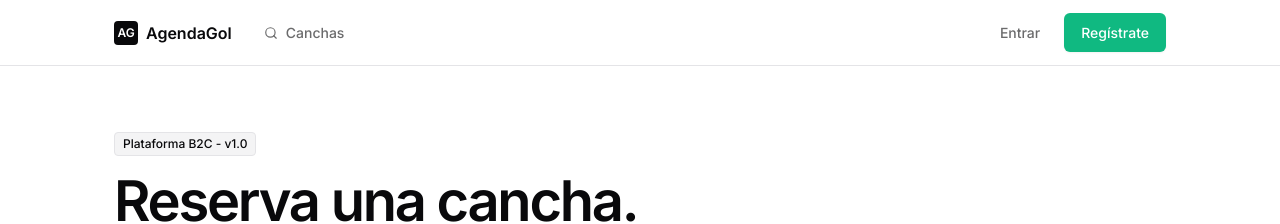
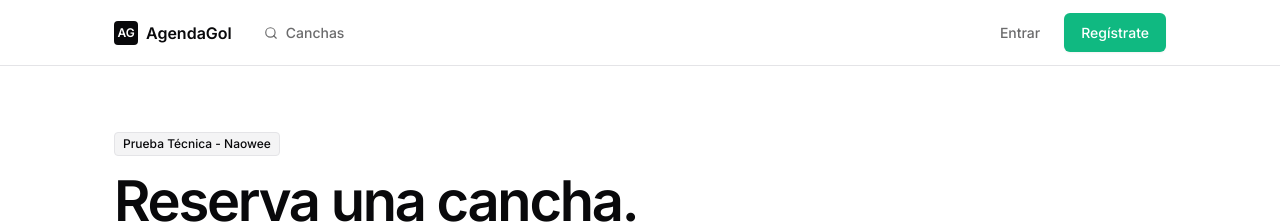
Before and after one commit to SadadJimenez/agenda-gol-frontend, a Next.js app: page / in a window 1280 px wide. Shown: the top 224 px of the page. Built offline with nearby package versions, Linux system fonts and the light colour scheme.

Commit message:
chore: remove b2c placeholder label

```diff
--- a/src/app/page.tsx
+++ b/src/app/page.tsx
@@ -15,7 +15,7 @@ export default function Home() {
           style={{ maxWidth: '700px' }}
         >
           <div className="badge badge-secondary mb-4" style={{ borderRadius: '4px' }}>
-            Plataforma B2C - v1.0
+            Prueba Técnica - Naowee
           </div>
           <h1 style={{ fontSize: '3.5rem', letterSpacing: '-0.04em', lineHeight: '1.05', marginBottom: '1.5rem' }}>
             Reserva una cancha. <br />
```
